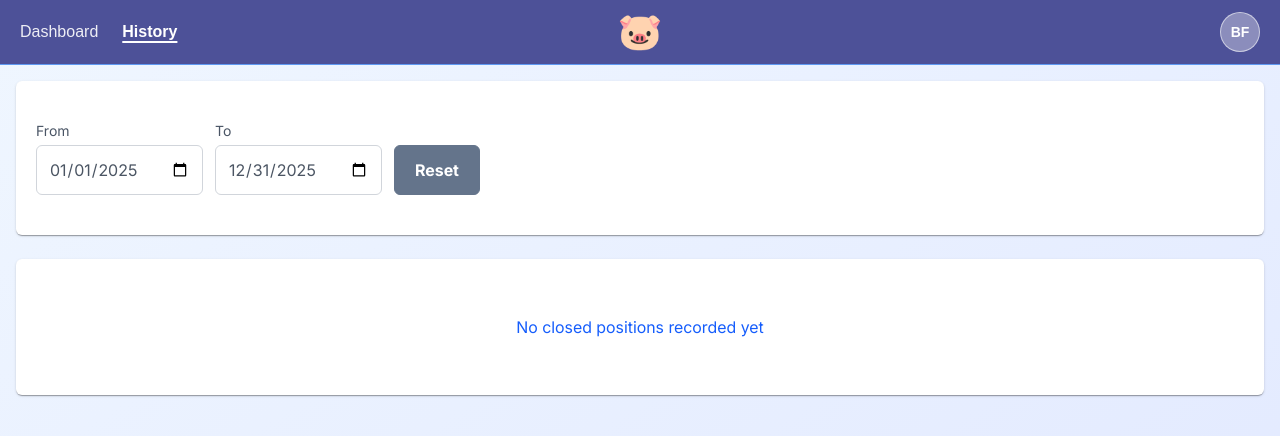
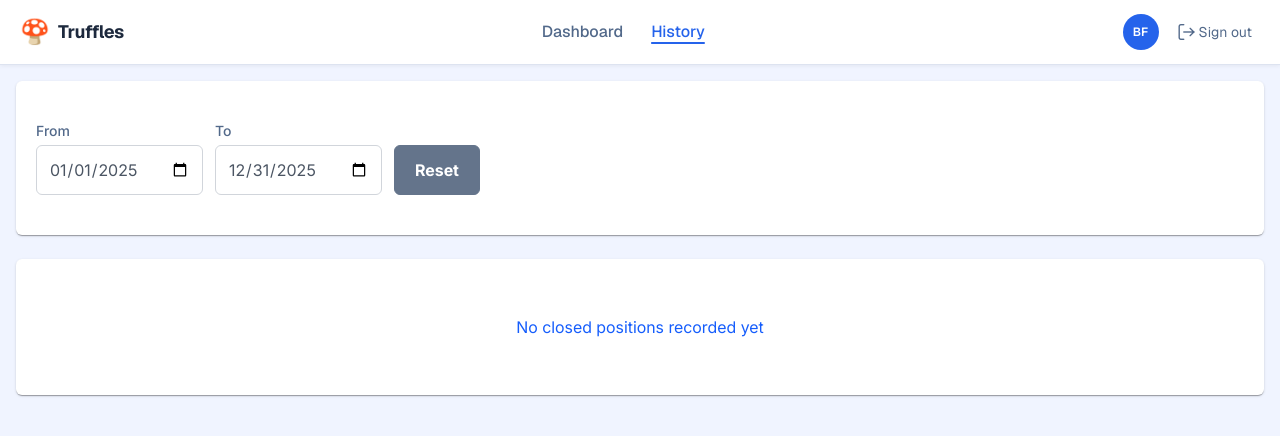
Before and after one commit to bruno-frascino/piggy-fe, a Next.js app: page /history in a window 1280 px wide. Shown: the top 436 px of the page. Built offline with nearby package versions, Linux system fonts and the light colour scheme.

Commit message:
Updating css styling across the system

```diff
--- a/src/app/globals.css
+++ b/src/app/globals.css
@@ -1,8 +1,71 @@
 @import 'tailwindcss';
 
+/* ==========================================================================
+   TRUFFLES — Design Token Palette
+   Inspired by N26 / Coinbase / Trading 212 fintech aesthetic.
+   All colours are explicitly light-mode values. Dark-mode is deliberately
+   NOT implemented — the app uses the lara-light-blue PrimeReact theme which
+   only ships a light variant. `color-scheme: light` below locks the browser
+   to light rendering regardless of the OS preference.
+   ==========================================================================
+
+   Canvas / surfaces
+   ──────────────────────────────────────────────────────────────────────
+   --tr-bg          #F0F4FF   Warm blue-tinted canvas  (all pages)
+   --tr-surface     #FFFFFF   Cards, dialogs, nav bar
+   --tr-surface-2   #F8FAFF   Slightly elevated surface (inner panels)
+   --tr-border      #DDE3F0   Dividers, card outlines
+
+   Typography  (high contrast on every surface above)
+   ──────────────────────────────────────────────────────────────────────
+   --tr-text        #1A2B4B   Deep navy — 12:1 on white, elegant
+   --tr-text-2      #52698A   Blue-grey secondary — 5.9:1 on white
+   --tr-text-3      #9AAAC0   Muted / placeholders
+
+   Brand  (matches PrimeReact lara-light-blue primary ~blue-600)
+   ──────────────────────────────────────────────────────────────────────
+   --tr-brand       #2563EB   Primary actions, links, active nav
+   --tr-brand-h     #1D4ED8   Hover state
+   --tr-brand-bg    #EEF3FF   Subtle brand tint (e.g. table footer)
+
+   Semantic
+   ──────────────────────────────────────────────────────────────────────
+   --tr-success     #0CAF60   Positive P/L, success toasts
+   --tr-danger      #E5343A   Errors, destructive actions
+   ──────────────────────────────────────────────────────────────────────
+*/
 :root {
-  --background: #ffffff;
-  --foreground: #171717;
+  /*
+   * Lock the browser to light mode.
+   * This prevents macOS/Windows dark-mode from making the canvas black
+   * and inverting system UI elements (scrollbars, form controls, etc.)
+   * while the app hasn't implemented a full dark-mode theme.
+   */
+  color-scheme: light;
+
+  /* Canvas / surfaces */
+  --tr-bg: #f0f4ff;
+  --tr-surface: #ffffff;
+  --tr-surface-2: #f8faff;
+  --tr-border: #dde3f0;
+
+  /* Typography */
+  --tr-text: #1a2b4b;
+  --tr-text-2: #52698a;
+  --tr-text-3: #9aaac0;
+
+  /* Brand */
+  --tr-brand: #2563eb;
+  --tr-brand-h: #1d4ed8;
+  --tr-brand-bg: #eef3ff;
+
+  /* Semantic */
+  --tr-success: #0caf60;
+  --tr-danger: #e5343a;
+
+  /* Legacy aliases (kept for Tailwind @theme resolution) */
+  --background: var(--tr-surface);
+  --foreground: var(--tr-text);
 }
 
 /* Slight shake animation for delete/manage mode */
@@ -35,48 +98,49 @@
   --font-mono: var(--font-geist-mono);
 }
 
-@media (prefers-color-scheme: dark) {
-  :root {
-    --background: #0a0a0a;
-    --foreground: #ededed;
-  }
+body {
+  background: var(--tr-bg);
+  color: var(--tr-text);
+  font-family: var(--font-geist-sans, Arial, Helvetica, sans-serif);
 }
 
-body {
-  background: var(--background);
-  color: var(--foreground);
-  font-family: Arial, Helvetica, sans-serif;
+/* Holdings table footer background */
+.holdings-table tfoot > tr > td {
+  background-color: var(--tr-brand-bg);
 }
 
-/* Holdings table footer background (pale light blue) */
-.holdings-table tfoot > tr > td {
-  background-color: #eff6ff; /* Tailwind blue-50 */
-}
-
-/* Top navigation styled with Prime tokens for better theming */
+/* Top navigation — uses design tokens */
 .topnav {
-  /* Requested fixed background color */
-  background: #4d5198; /* #75abf5; */
-  color: #ffffff;
-  /* Slightly darker border for separation */
-  border-bottom: 1px solid #5f99f2;
-  backdrop-filter: saturate(140%) blur(6px);
+  background: var(--tr-surface);
+  color: var(--tr-text);
+  border-bottom: 1px solid var(--tr-border);
+  box-shadow: 0 1px 4px rgba(0, 0, 0, 0.06);
 }
 .topnav .nav-link {
-  color: rgba(255, 255, 255, 0.9);
+  color: var(--tr-text-2);
   text-decoration: none;
+  font-weight: 500;
+  transition: color 0.15s;
 }
 .topnav .nav-link:hover {
-  color: #ffffff;
+  color: var(--tr-brand);
 }
 .topnav .nav-link.active {
-  color: #ffffff;
+  color: var(--tr-brand);
   text-decoration: underline;
-  text-underline-offset: 4px;
+  text-underline-offset: 5px;
   text-decoration-thickness: 2px;
 }
 .topnav .user-badge {
-  background: rgba(255, 255, 255, 0.35);
-  border: 1px solid rgba(255, 255, 255, 0.55);
-  color: #ffffff;
+  background: var(--tr-brand);
+  border: none;
+  color: var(--tr-surface);
+  font-weight: 600;
 }
+.topnav .signout-btn {
+  color: var(--tr-text-2);
+  transition: color 0.15s;
+}
+.topnav .signout-btn:hover {
+  color: var(--tr-danger);
+}
--- a/src/app/history/page.tsx
+++ b/src/app/history/page.tsx
@@ -60,9 +60,17 @@ function ExchangeTable({ exchange, trades, onEdit }: ExchangeTableProps) {
 
   return (
     <Card>
-      <div className='pb-2 mb-4 border-b border-gray-200 flex items-center justify-between'>
-        <h3 className='text-xl font-semibold text-gray-900'>{exchange}</h3>
-        <span className='text-sm text-gray-500'>
+      <div
+        className='pb-2 mb-4 border-b flex items-center justify-between'
+        style={{ borderColor: 'var(--tr-border)' }}
+      >
+        <h3
+          className='text-xl font-semibold'
+          style={{ color: 'var(--tr-text)' }}
+        >
+          {exchange}
+        </h3>
+        <span className='text-sm' style={{ color: 'var(--tr-text-2)' }}>
           {trades.length} position{trades.length !== 1 ? 's' : ''}
         </span>
       </div>
@@ -253,12 +261,17 @@ export default function HistoryPage() {
   const exchanges = Array.from(byExchange.keys());
 
   return (
-    <div className='min-h-screen bg-gradient-to-br from-blue-50 to-indigo-100 p-4'>
+    <div className='min-h-screen bg-[--tr-bg] p-4'>
       <div className='max-w-6xl xl:max-w-7xl 2xl:max-w-screen-2xl 3xl:max-w-[1800px] mx-auto space-y-6'>
         <Card>
           <div className='flex flex-wrap gap-3 items-end'>
             <div>
-              <label className='block text-sm text-gray-600 mb-1'>From</label>
+              <label
+                className='block text-sm font-medium mb-1'
+                style={{ color: 'var(--tr-text-2)' }}
+              >
+                From
+              </label>
               <InputText
                 type='date'
                 value={startDate}
@@ -266,7 +279,12 @@ export default function HistoryPage() {
               />
             </div>
             <div>
-              <label className='block text-sm text-gray-600 mb-1'>To</label>
+              <label
+                className='block text-sm font-medium mb-1'
+                style={{ color: 'var(--tr-text-2)' }}
+              >
+                To
+              </label>
               <InputText
                 type='date'
                 value={endDate}
--- a/src/app/layout.tsx
+++ b/src/app/layout.tsx
@@ -30,7 +30,7 @@ export const metadata: Metadata = {
 
 // Next.js recommends declaring themeColor inside a separate viewport export.
 export const viewport = {
-  themeColor: '#000000',
+  themeColor: '#2563eb',
 };
 
 export default function RootLayout({
@@ -39,7 +39,7 @@ export default function RootLayout({
   children: React.ReactNode;
 }>) {
   return (
-    <html lang='en'>
+    <html lang='en' style={{ colorScheme: 'light' }}>
       <body
         className={`${geistSans.variable} ${geistMono.variable} antialiased`}
       >
--- a/src/components/TopNav.tsx
+++ b/src/components/TopNav.tsx
@@ -1,49 +1,70 @@
 'use client';
 
 import Link from 'next/link';
-import { usePathname } from 'next/navigation';
+import { usePathname, useRouter } from 'next/navigation';
 
 export default function TopNav() {
   const pathname = usePathname();
+  const router = useRouter();
   const isActive = (href: string) => pathname === href;
+
+  const handleSignOut = () => {
+    localStorage.removeItem('authToken');
+    localStorage.removeItem('refreshToken');
+    router.push('/auth/login');
+  };
 
   return (
     <nav className='sticky top-0 z-40 topnav'>
-      <div className='max-w-6xl xl:max-w-7xl 2xl:max-w-screen-2xl 3xl:max-w-[1800px] mx-auto px-5 h-16 grid grid-cols-3 items-center'>
-        {/* Left: Menu links */}
-        <div className='flex items-center gap-6 text-sm md:text-base'>
+      <div className='max-w-6xl xl:max-w-7xl 2xl:max-w-screen-2xl 3xl:max-w-[1800px] mx-auto px-5 h-16 flex items-center justify-between gap-4'>
+        {/* Left: Brand */}
+        <Link
+          href='/'
+          className='flex items-center gap-2 select-none shrink-0'
+          aria-label='Truffles Home'
+        >
+          <span aria-hidden className='text-2xl'>
+            🍄
+          </span>
+          <span className='font-bold text-slate-800 text-lg tracking-tight hidden sm:inline'>
+            Truffles
+          </span>
+        </Link>
+
+        {/* Center: Nav links */}
+        <div className='flex items-center gap-1 text-sm md:text-base'>
           <Link
             href='/'
-            className={`nav-link transition-colors ${isActive('/') ? 'active font-semibold' : ''}`}
+            className={`nav-link px-3 py-2 rounded-lg transition-colors ${isActive('/') ? 'active font-semibold' : ''}`}
           >
             Dashboard
           </Link>
           <Link
             href='/history'
-            className={`nav-link transition-colors ${isActive('/history') ? 'active font-semibold' : ''}`}
+            className={`nav-link px-3 py-2 rounded-lg transition-colors ${isActive('/history') ? 'active font-semibold' : ''}`}
           >
             History
           </Link>
         </div>
 
-        {/* Center: Pig icon only */}
-        <div className='flex justify-center'>
-          <Link href='/' className='select-none' aria-label='Truffles Home'>
-            <span aria-hidden className='text-3xl md:text-4xl'>
-              🐷
-            </span>
-          </Link>
-        </div>
-
-        {/* Right: User avatar (hardcoded placeholder) */}
-        <div className='flex justify-end'>
+        {/* Right: User + Sign out */}
+        <div className='flex items-center gap-3 shrink-0'>
           <div
-            className='h-10 w-10 rounded-full user-badge flex items-center justify-center text-sm font-semibold'
-            title='User: Bruno Frascino'
+            className='h-9 w-9 rounded-full user-badge flex items-center justify-center text-xs font-semibold'
+            title='Signed in'
             aria-label='User initials'
           >
             BF
           </div>
+          <button
+            onClick={handleSignOut}
+            className='signout-btn flex items-center gap-1 text-sm px-2 py-1 rounded-lg transition-colors'
+            title='Sign out'
+            aria-label='Sign out'
+          >
+            <i className='pi pi-sign-out text-base' aria-hidden />
+            <span className='hidden md:inline'>Sign out</span>
+          </button>
         </div>
       </div>
     </nav>
```
Also changed, not shown: src/app/auth/forgot-password/page.tsx (+5 -2 lines), src/app/auth/login/page.tsx (+5 -2 lines), src/app/auth/reset-password/page.tsx (+5 -2 lines), src/app/auth/signup/page.tsx (+5 -2 lines), src/components/CoreHeader.tsx (+15 -3 lines), src/components/DashboardView.tsx (+66 -26 lines), src/lib/api-client.ts (+31 -11 lines).
